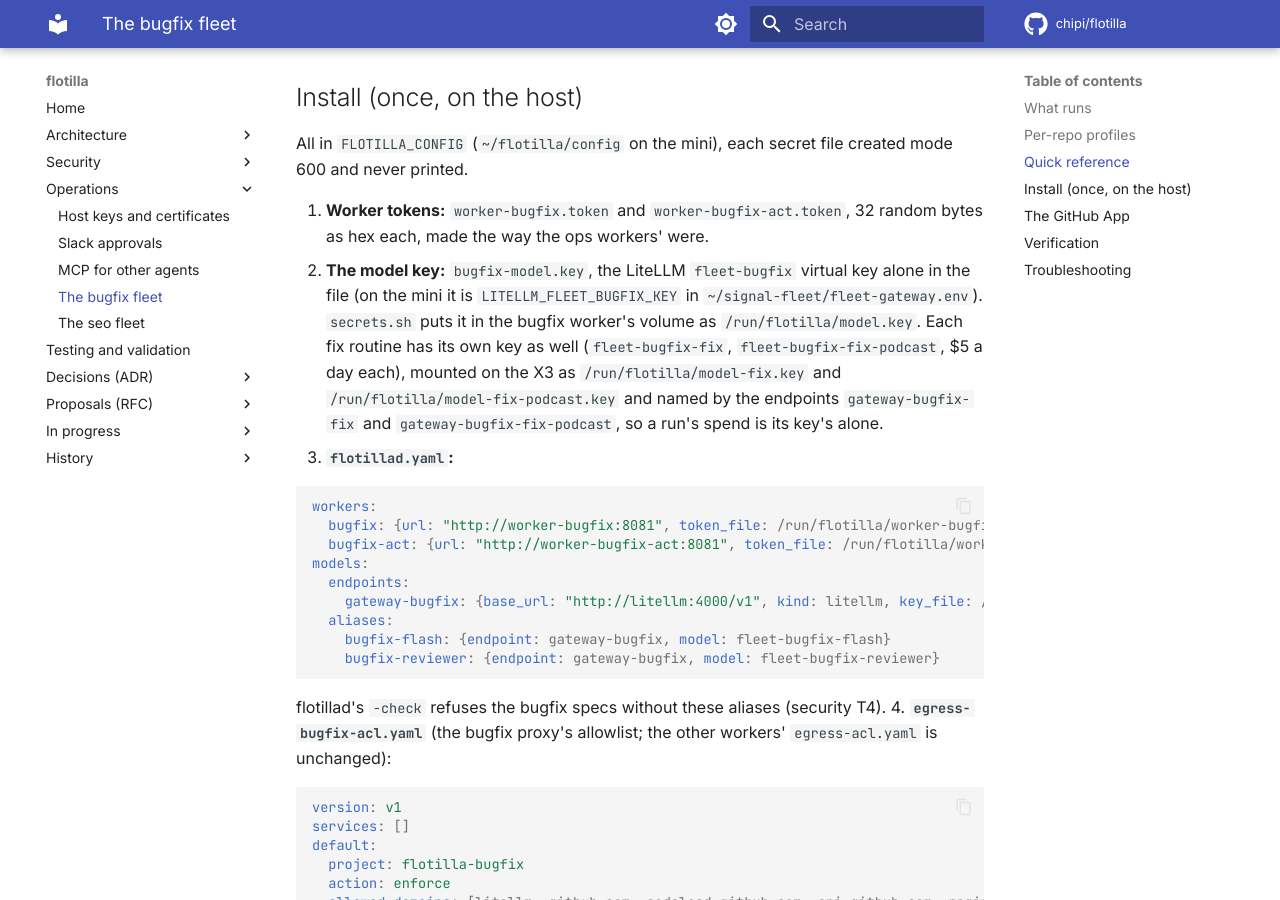
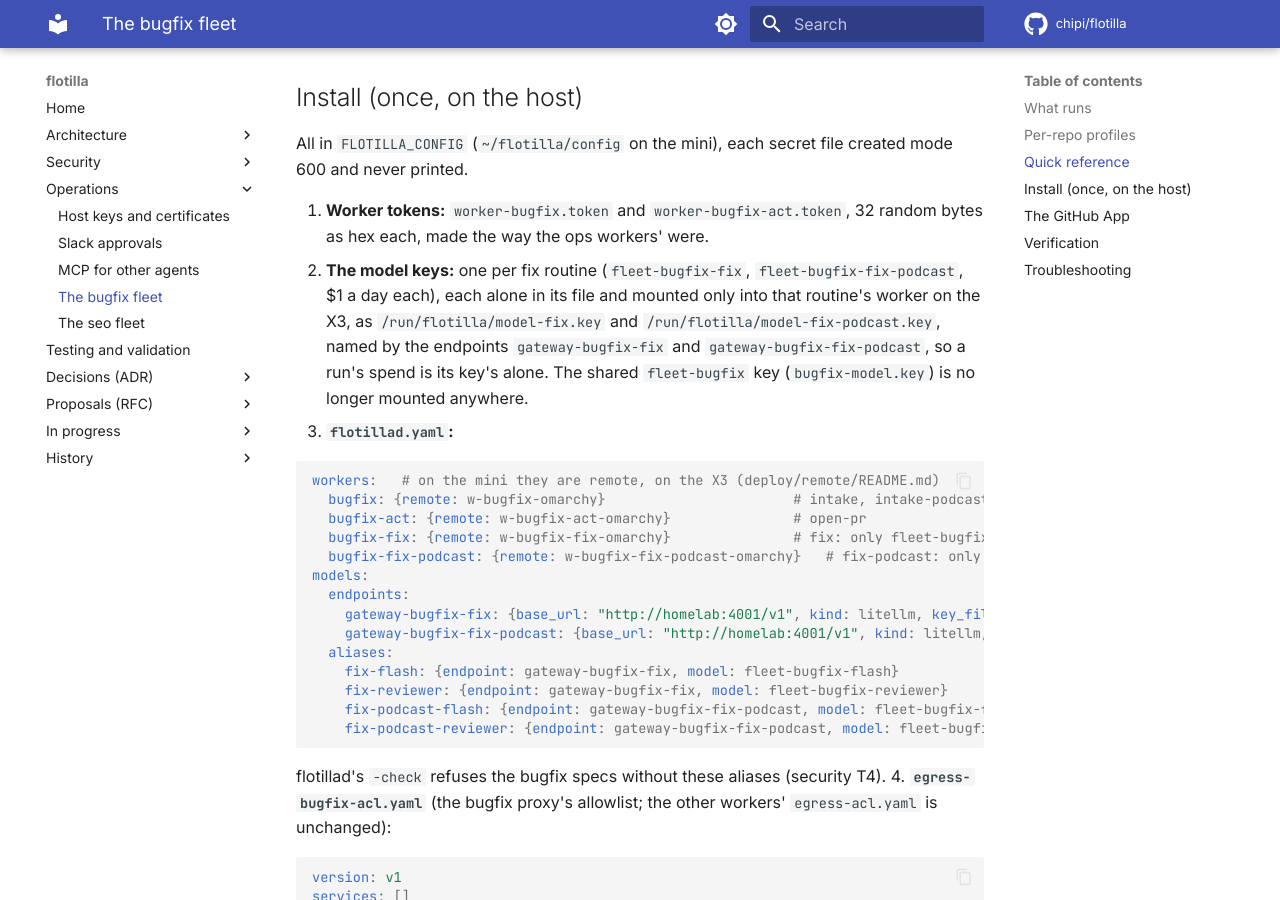
Before and after one commit to chipi/flotilla, an MkDocs documentation site: the page built from docs/operations/bugfix.md, in a window 1280 px wide and 900 px high, scrolled down 5322 px. Built offline with MkDocs 1.6.1 and Material for MkDocs 9.7.7, drawn with Linux system fonts in a browser that asks for light colours; comment, search, counter and statistics services are not loaded.

Commit message:
The old bugfix worker holds no model key; e2e and docs name the per-routine workers
With the fix specs on bugfix-fix and bugfix-fix-podcast (9d4e469), worker-bugfix runs only intake,
intake-podcast and pr-check, which call no model: its three key mounts go (the review of the cost series:
it still held both fix routines' keys). The e2e config names the two workers (the e2e runs neither routine,
so they point at the local bugfix worker), and docs/operations/bugfix.md and deploy/remote/README.md show
the per-routine workers, endpoints and aliases and the $1 caps. docs-lint PASS.

Co-Authored-By: Claude Opus 5.5 <noreply@anthropic.com>
Claude-Session: https://claude.ai/code/session_01DJqN6sxKNTCgKDsvQvKKZd

````diff
--- a/docs/operations/bugfix.md
+++ b/docs/operations/bugfix.md
@@ -190,24 +190,28 @@ printed.
 
 1. **Worker tokens:** `worker-bugfix.token` and `worker-bugfix-act.token`, 32 random bytes as hex each,
    made the way the ops workers' were.
-2. **The model key:** `bugfix-model.key`, the LiteLLM `fleet-bugfix` virtual key alone in the file (on
-   the mini it is `LITELLM_FLEET_BUGFIX_KEY` in `~/signal-fleet/fleet-gateway.env`). `secrets.sh` puts
-   it in the bugfix worker's volume as `/run/flotilla/model.key`. Each fix routine has its own key as
-   well (`fleet-bugfix-fix`, `fleet-bugfix-fix-podcast`, $5 a day each), mounted on the X3 as
-   `/run/flotilla/model-fix.key` and `/run/flotilla/model-fix-podcast.key` and named by the endpoints
-   `gateway-bugfix-fix` and `gateway-bugfix-fix-podcast`, so a run's spend is its key's alone.
+2. **The model keys:** one per fix routine (`fleet-bugfix-fix`, `fleet-bugfix-fix-podcast`, $1 a
+   day each), each alone in its file and mounted only into that routine's worker on the X3, as
+   `/run/flotilla/model-fix.key` and `/run/flotilla/model-fix-podcast.key`, named by the endpoints
+   `gateway-bugfix-fix` and `gateway-bugfix-fix-podcast`, so a run's spend is its key's alone. The
+   shared `fleet-bugfix` key (`bugfix-model.key`) is no longer mounted anywhere.
 3. **`flotillad.yaml`:**
 
    ```yaml
-   workers:
-     bugfix: {url: "http://worker-bugfix:8081", token_file: /run/flotilla/worker-bugfix.token}
-     bugfix-act: {url: "http://worker-bugfix-act:8081", token_file: /run/flotilla/worker-bugfix-act.token}
+   workers:   # on the mini they are remote, on the X3 (deploy/remote/README.md)
+     bugfix: {remote: w-bugfix-omarchy}                       # intake, intake-podcast, pr-check: no model
+     bugfix-act: {remote: w-bugfix-act-omarchy}               # open-pr
+     bugfix-fix: {remote: w-bugfix-fix-omarchy}               # fix: only fleet-bugfix-fix's key
+     bugfix-fix-podcast: {remote: w-bugfix-fix-podcast-omarchy}   # fix-podcast: only its own key
    models:
      endpoints:
-       gateway-bugfix: {base_url: "http://litellm:4000/v1", kind: litellm, key_file: /run/flotilla/model.key}
+       gateway-bugfix-fix: {base_url: "http://homelab:4001/v1", kind: litellm, key_file: /run/flotilla/model-fix.key}
+       gateway-bugfix-fix-podcast: {base_url: "http://homelab:4001/v1", kind: litellm, key_file: /run/flotilla/model-fix-podcast.key}
      aliases:
-       bugfix-flash: {endpoint: gateway-bugfix, model: fleet-bugfix-flash}
-       bugfix-reviewer: {endpoint: gateway-bugfix, model: fleet-bugfix-reviewer}
+       fix-flash: {endpoint: gateway-bugfix-fix, model: fleet-bugfix-flash}
+       fix-reviewer: {endpoint: gateway-bugfix-fix, model: fleet-bugfix-reviewer}
+       fix-podcast-flash: {endpoint: gateway-bugfix-fix-podcast, model: fleet-bugfix-flash}
+       fix-podcast-reviewer: {endpoint: gateway-bugfix-fix-podcast, model: fleet-bugfix-reviewer}
    ```
 
    flotillad's `-check` refuses the bugfix specs without these aliases (security T4).
````
Also changed, not shown: deploy/remote/README.md (+5 -4 lines), 2 other files.
